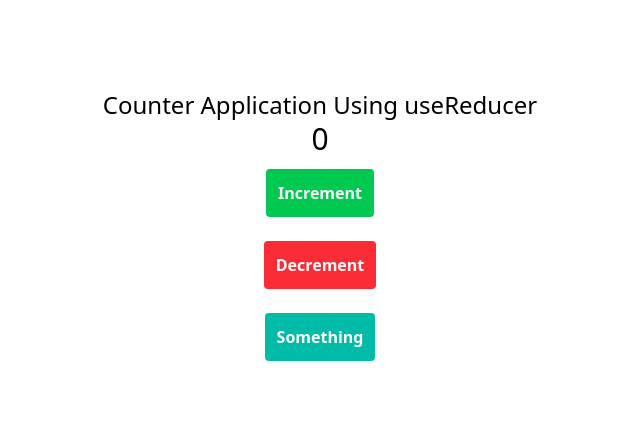
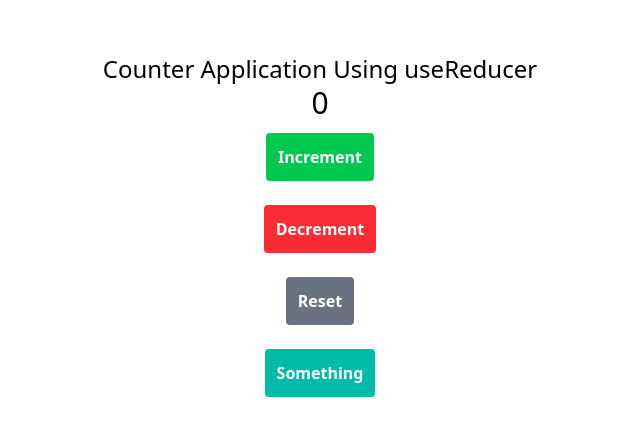
Before and after one commit to cyberadityacode/reactjs, a React (Vite) app in the folder 36 All Hooks in one Project/: page / in a window 1280 px wide. Shown: the part 169-604 px from the top of the page, without its empty margins (320-960 px from the left). Built offline with nearby package versions, Linux system fonts and the light colour scheme.

Commit message:
added useReducerThird with switch case

```diff
--- /dev/null
+++ b/36 All Hooks in one Project/components/hooks/useReducer/ActionButton.jsx
@@ -0,0 +1,14 @@
+// ActionButton.jsx
+import React from "react";
+
+export default function ActionButton({ action, onClick, children, className = "" }) {
+  return (
+    <button
+      onClick={onClick}
+      data-action={action}
+      className={`p-3 text-white font-bold rounded m-3 active:scale-105 cursor-pointer ${className}`}
+    >
+      {children}
+    </button>
+  );
+}
--- /dev/null
+++ b/36 All Hooks in one Project/components/hooks/useReducer/UseReducerThird.jsx
@@ -0,0 +1,113 @@
+import React, { useReducer } from "react";
+import { reducerDelegation } from "./libraryUseReducerThird";
+import ActionButton from "./ActionButton";
+
+/*
+Reusable Button Component,Tried Seperation of Concern with Use Reducer's reducer function
+using switch case.
+*/
+const VALID_ACTIONS = ["INCREMENT", "DECREMENT", "RESET"];
+
+export default function UseReducerThird() {
+  const reducer = reducerDelegation;
+  /* const reducer = (count, action) => {
+    // console.log(count, action);
+    switch (action.type) {
+      case "INCREMENT":
+        return count + 1;
+        break;
+
+      case "DECREMENT":
+        return count - 1;
+        break;
+
+      case "RESET":
+        return (count = 0);
+        break;
+
+      default:
+        return count;
+    }
+  }; */
+
+  const handleDispatch = (e) => {
+    const actionType = e.currentTarget.dataset.action;
+
+    if (VALID_ACTIONS.includes(actionType)) {
+      //   console.log(actionType);
+      dispatch({ type: actionType });
+    } else {
+      console.warn(
+        "Its not a valid action, Are you trying to hack with JSX Injection?"
+      );
+    }
+  };
+  const [count, dispatch] = useReducer(reducer, 0);
+
+  return (
+    <div className="p-4 h-lvh flex flex-col justify-center items-center">
+      <h1 className="text-2xl">Counter Application Using useReducer</h1>
+      <h1 className="text-3xl">{count}</h1>
+      {/*  <button
+        onClick={handleDispatch}
+        data-action="INCREMENT"
+        className="p-3 bg-green-500 text-white font-bold rounded m-3 hover:bg-green-800 active:scale-105 cursor-pointer"
+      >
+        Increment
+      </button>
+      <button
+        onClick={handleDispatch}
+        data-action="DECREMENT"
+        className="p-3 bg-red-500 text-white font-bold rounded m-3 hover:bg-red-800 active:scale-105 cursor-pointer"
+      >
+        Decrement
+      </button>
+
+      <button
+        onClick={handleDispatch}
+        data-action="SOMETHING"
+        className="p-3 bg-teal-500 text-white font-bold rounded m-3 hover:bg-red-800 active:scale-105 cursor-pointer"
+      >
+        Something
+      </button>
+      <button
+        onClick={handleDispatch}
+        data-action="RESET"
+        className="p-3 bg-gray-500 text-white font-bold rounded m-3 hover:bg-grey-800 active:scale-105 cursor-pointer"
+      >
+        Reset
+      </button> */}
+
+      {/* <ActionButton handleDispatch={handleDispatch} action="INCREMENT" className="p-3 bg-green-500 text-white font-bold rounded m-3 hover:bg-green-800 active:scale-105 cursor-pointer">Increment</ActionButton> */}
+
+      <ActionButton
+        action="INCREMENT"
+        onClick={handleDispatch}
+        className="bg-green-500 hover:bg-green-800"
+      >
+        Increment
+      </ActionButton>
+      <ActionButton
+        action="DECREMENT"
+        onClick={handleDispatch}
+        className="bg-red-500 hover:bg-red-800"
+      >
+        Decrement
+      </ActionButton>
+      <ActionButton
+        action="RESET"
+        onClick={handleDispatch}
+        className="bg-gray-500 hover:bg-gray-800"
+      >
+        Reset
+      </ActionButton>
+      <ActionButton
+        action="SOMETHING"
+        onClick={handleDispatch}
+        className="bg-teal-500 hover:bg-teal-800"
+      >
+        Something
+      </ActionButton>
+    </div>
+  );
+}
--- /dev/null
+++ b/36 All Hooks in one Project/components/hooks/useReducer/libraryUseReducerThird.js
@@ -0,0 +1,18 @@
+export const reducerDelegation = (count, action) => {
+  switch (action.type) {
+    case "INCREMENT":
+      return count + 1;
+      break;
+
+    case "DECREMENT":
+      return count - 1;
+      break;
+
+    case "RESET":
+      return (count = 0);
+      break;
+
+    default:
+      return count;
+  }
+};
--- a/36 All Hooks in one Project/src/main.jsx
+++ b/36 All Hooks in one Project/src/main.jsx
@@ -36,6 +36,7 @@ import Services from "../components/hooks/useContext/Services.jsx";
 import MyCustomHook from "../components/hooks/useCustomHook/MyCustomHook.jsx";
 import UseReducerFirst from "../components/hooks/useReducer/UseReducerFirst.jsx";
 import UseReducerSecond from "../components/hooks/useReducer/UseReducerSecond.jsx";
+import UseReducerThird from "../components/hooks/useReducer/UseReducerThird.jsx";
 
 createRoot(document.getElementById("root")).render(
   <StrictMode>
@@ -65,6 +66,7 @@ createRoot(document.getElementById("root")).render(
     <Services /> */}
     {/* <MyCustomHook /> */}
     {/* <UseReducerFirst /> */}
-    <UseReducerSecond />
+    {/* <UseReducerSecond /> */}
+    <UseReducerThird />
   </StrictMode>
 );
```
